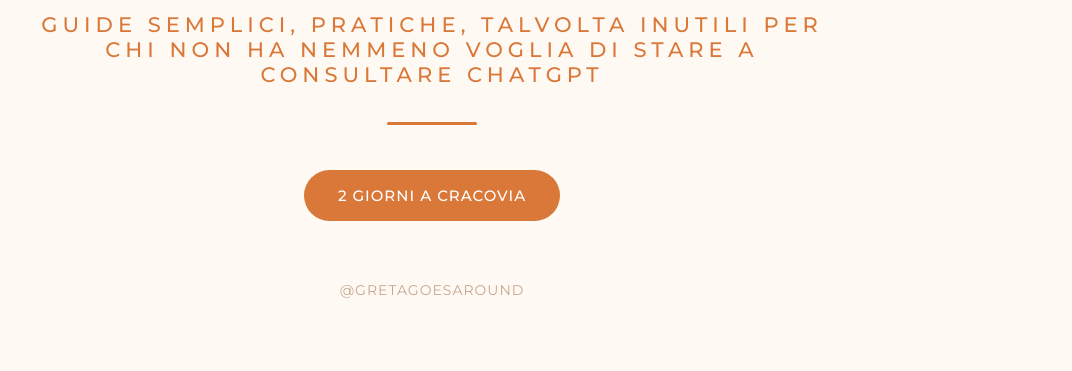
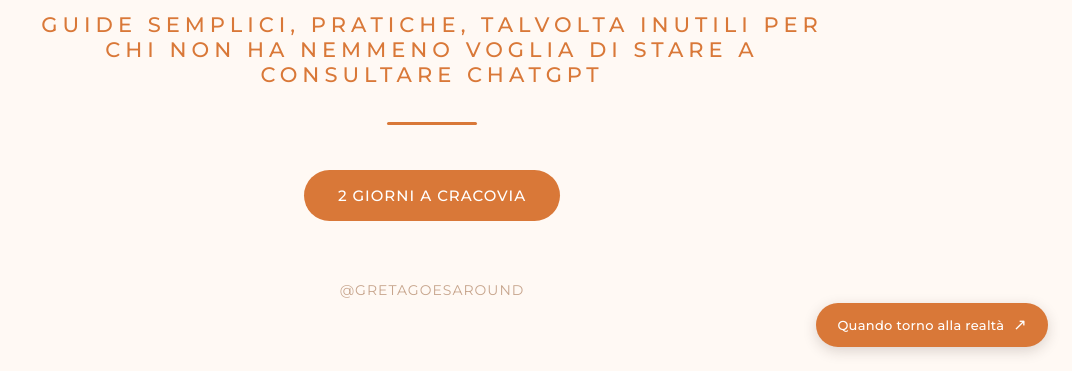
Before and after one commit to gretagoesaround/gretagoesaround.github.io, a plain HTML site: page index.html in a window 1280 px wide. Shown: the part 429-800 px from the top of the page, without its empty margins (208-1280 px from the left). Drawn offline with Linux system fonts and the light colour scheme.

Commit message:
Update index.html

```diff
--- a/index.html
+++ b/index.html
@@ -6,8 +6,10 @@
     <meta name="description" content="Guide semplici, pratiche, talvolta inutili per chi non ha nemmeno voglia di stare a consultare ChatGPT.">
     <title>@gretagoesaround — Guide di viaggio</title>
     <link href="https://fonts.googleapis.com/css2?family=Montserrat:wght@300;400;500;700&display=swap" rel="stylesheet">
+
     <style>
         * { margin: 0; padding: 0; box-sizing: border-box; }
+
         :root {
             --ink: #35271f;
             --accent: #d97838;
@@ -16,6 +18,7 @@
             --footer: #c7a58d;
             --background: #fff9f4;
         }
+
         body {
             font-family: 'Montserrat', sans-serif;
             background: var(--background);
@@ -26,7 +29,13 @@
             min-height: 100vh;
             padding: 40px 20px;
         }
-        .container { max-width: 800px; width: 100%; text-align: center; }
+
+        .container {
+            max-width: 800px;
+            width: 100%;
+            text-align: center;
+        }
+
         .photo {
             width: 190px;
             height: 190px;
@@ -37,6 +46,7 @@
             display: block;
             margin: 0 auto 35px;
         }
+
         .line, .line-bottom {
             width: 90px;
             height: 3px;
@@ -45,13 +55,16 @@
             margin-right: auto;
             border-radius: 3px;
         }
+
         .line { margin-bottom: 35px; }
+
         h1 {
             font-size: 58px;
             font-weight: 300;
             letter-spacing: 2px;
             color: var(--ink);
         }
+
         h2 {
             margin-top: 34px;
             font-size: 21px;
@@ -60,6 +73,7 @@
             letter-spacing: 5px;
             text-transform: uppercase;
         }
+
         .tagline {
             margin: 35px auto;
             max-width: 650px;
@@ -68,13 +82,19 @@
             font-style: italic;
             line-height: 1.6;
         }
-        .line-bottom { margin-top: 35px; margin-bottom: 45px; }
+
+        .line-bottom {
+            margin-top: 35px;
+            margin-bottom: 45px;
+        }
+
         .buttons {
             display: flex;
             justify-content: center;
             gap: 18px;
             flex-wrap: wrap;
         }
+
         .button {
             background: var(--accent);
             color: white;
@@ -88,35 +108,127 @@
             display: inline-block;
             min-width: 180px;
         }
-        .button:hover { background: var(--accent-hover); transform: translateY(-2px); }
-        .button:focus-visible { outline: 3px solid var(--ink); outline-offset: 4px; }
+
+        .button:hover {
+            background: var(--accent-hover);
+            transform: translateY(-2px);
+        }
+
+        .button:focus-visible {
+            outline: 3px solid var(--ink);
+            outline-offset: 4px;
+        }
+
         footer {
             margin-top: 60px;
             color: var(--footer);
             font-size: 14px;
             letter-spacing: 1px;
         }
+
+        /* Pulsante fisso: versione professionale */
+
+        .reality-button {
+            position: fixed;
+            right: 24px;
+            bottom: 24px;
+            z-index: 1000;
+            display: inline-flex;
+            align-items: center;
+            gap: 9px;
+            background: var(--accent);
+            color: white;
+            text-decoration: none;
+            padding: 14px 21px;
+            border-radius: 30px;
+            font-size: 13px;
+            font-weight: 500;
+            letter-spacing: .3px;
+            box-shadow: 0 4px 14px rgba(53, 39, 31, .18);
+            transition: all .25s ease;
+        }
+
+        .reality-button:hover {
+            background: var(--accent-hover);
+            transform: translateY(-3px);
+            box-shadow: 0 7px 18px rgba(53, 39, 31, .23);
+        }
+
+        .reality-button:focus-visible {
+            outline: 3px solid var(--ink);
+            outline-offset: 4px;
+        }
+
+        .reality-arrow {
+            font-size: 16px;
+            line-height: 1;
+        }
+
         @media (max-width: 768px) {
-            .photo { width: 150px; height: 150px; }
+            .photo {
+                width: 150px;
+                height: 150px;
+            }
+
             h1 { font-size: 38px; }
-            h2 { font-size: 16px; letter-spacing: 3px; }
+
+            h2 {
+                font-size: 16px;
+                letter-spacing: 3px;
+            }
+
             .tagline { font-size: 18px; }
-            .buttons { flex-direction: column; align-items: center; }
+
+            .buttons {
+                flex-direction: column;
+                align-items: center;
+            }
+
             .button { width: 220px; }
+
+            .reality-button {
+                right: 14px;
+                bottom: 14px;
+                padding: 12px 16px;
+                font-size: 11px;
+            }
         }
     </style>
 </head>
+
 <body>
+
     <main class="container">
         <img src="foto.jpg" alt="Foto di Greta" class="photo">
+
         <div class="line"></div>
+
         <h1>@gretagoesaround</h1>
+
         <h2>guide semplici, pratiche, talvolta inutili per chi non ha nemmeno voglia di stare a consultare ChatGPT</h2>
+
         <div class="line-bottom"></div>
+
         <div class="buttons">
-            <a class="button" href="cracovia.pdf" target="_blank" rel="noopener noreferrer">2 GIORNI A CRACOVIA</a>
+            <a class="button" href="cracovia.pdf" target="_blank" rel="noopener noreferrer">
+                2 GIORNI A CRACOVIA
+            </a>
         </div>
+
         <footer>@GRETAGOESAROUND</footer>
     </main>
+
+    <!-- Collegamento al profilo professionale -->
+    <a
+        class="reality-button"
+        href="https://gretap1997.github.io/"
+        target="_blank"
+        rel="noopener noreferrer"
+        aria-label="Quando torno alla realtà: visita il mio profilo professionale"
+    >
+        Quando torno alla realtà
+        <span class="reality-arrow">↗</span>
+    </a>
+
 </body>
 </html>
```
